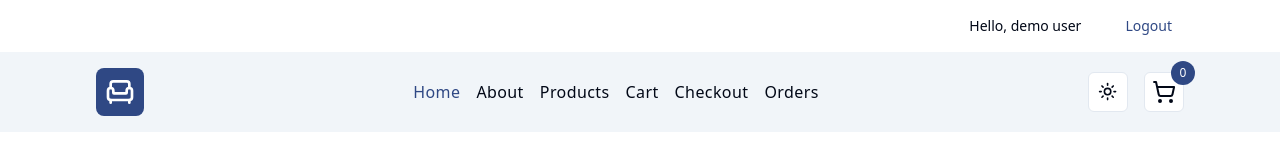
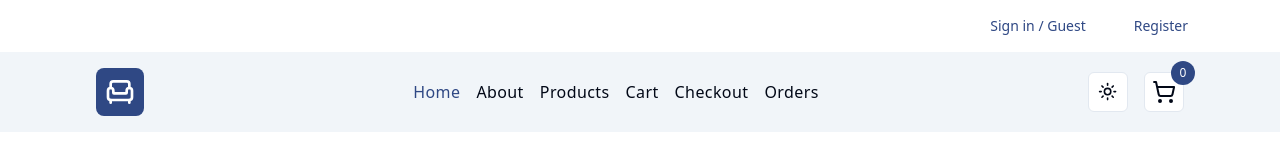
Before and after one commit to marionrobert/comfy-store, a React (Vite) app: page / in a window 1280 px wide. Shown: the top 160 px of the page. Built offline with nearby package versions, Linux system fonts and the light colour scheme; no server answers.

Commit message:
adding user login logic to header component

```diff
--- a/src/components/Header.tsx
+++ b/src/components/Header.tsx
@@ -1,17 +1,22 @@
 import { Link, useNavigate } from 'react-router-dom';
 import { Button } from './ui/button';
-import { useState } from 'react';
+import { useAppDispatch, useAppSelector } from '@/hooks';
+
+import { logoutUser } from '../features/user/userSlice';
+import { clearCart } from '../features/cart/cartSlice';
+import { useToast } from './ui/use-toast';
+
 const Header = () => {
+  const dispatch = useAppDispatch();
   const navigate = useNavigate();
-
-  // temp
-  const [user, setUser] = useState<{ username: string } | null>({
-    username: 'demo user',
-  });
+  const { toast } = useToast();
+  const user = useAppSelector((state) => state.userState.user);
 
   const handleLogout = () => {
+    dispatch(clearCart());
+    dispatch(logoutUser());
+    toast({ description: 'Logged out' });
     navigate('/');
-    setUser(null);
   };
 
   return (
```
